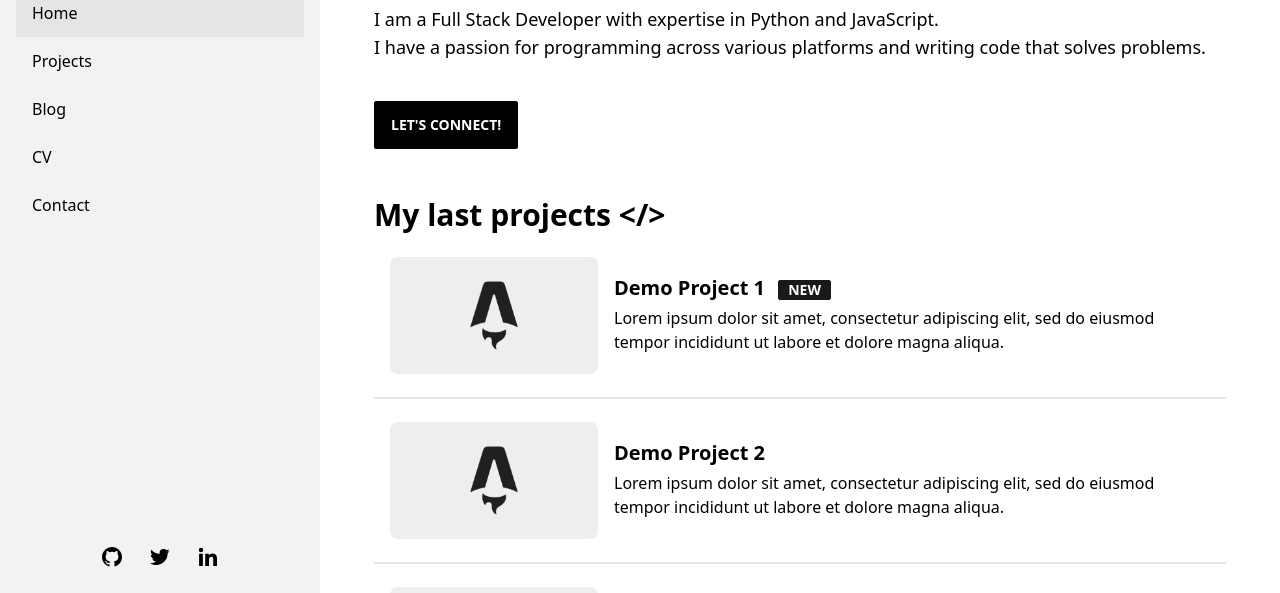
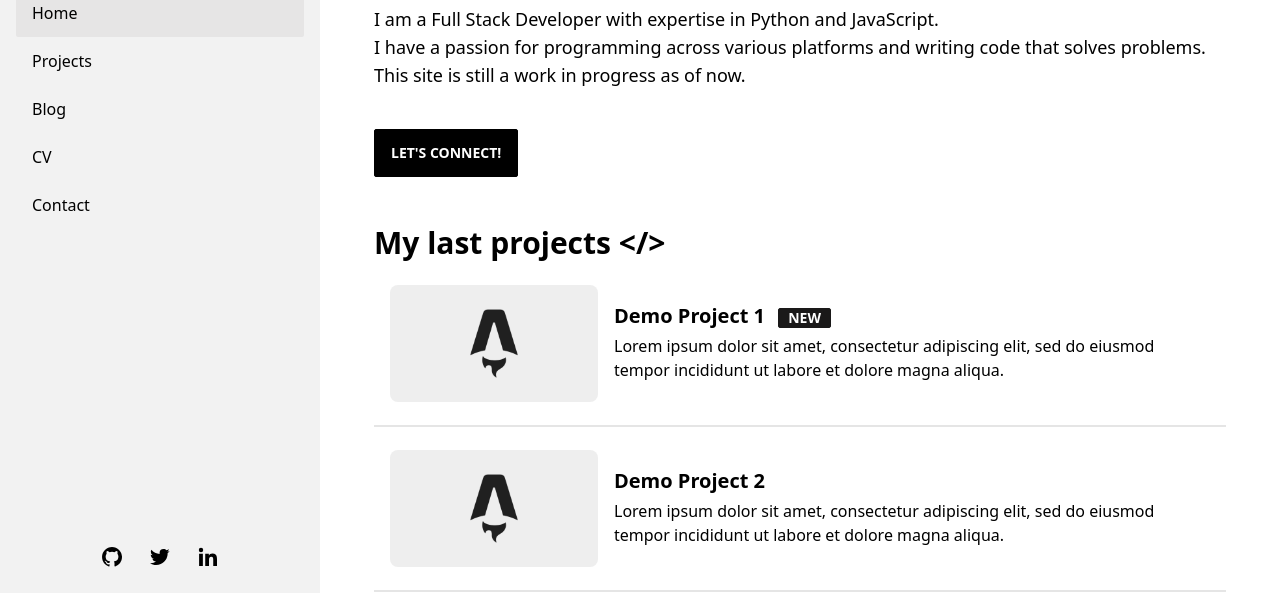
Before and after one commit to tony-nyagah/tony-nyagah.github.io, an Astro site: page / in a window 1280 px wide. Shown: the part 207-800 px from the top of the page. Built offline with nearby package versions, Linux system fonts and the light colour scheme; Astro itself is replaced by a stand-in of ours.

Commit message:
Added a work in progress warning to the site

```diff
--- a/src/pages/index.astro
+++ b/src/pages/index.astro
@@ -20,6 +20,7 @@ const last_posts = posts.slice(0, 3);
         <text class="text-lg">
           <p>I am a Full Stack Developer with expertise in Python and JavaScript.</p>
           <p>I have a passion for programming across various platforms and writing code that solves problems.</p>
+          <p>This site is still a work in progress as of now.</p>
         </text>
       </div>
       <div class="mt-8">
```
